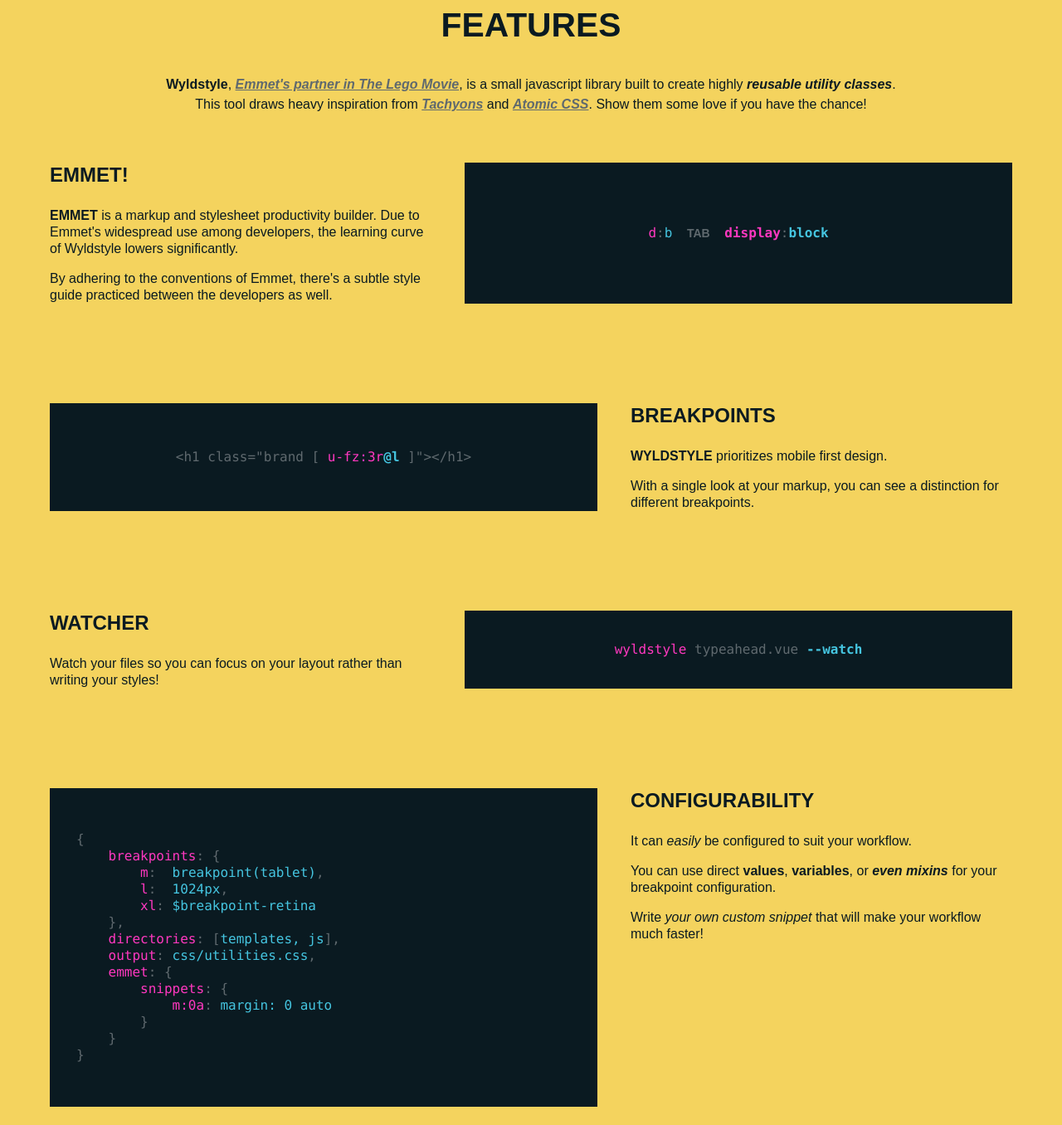
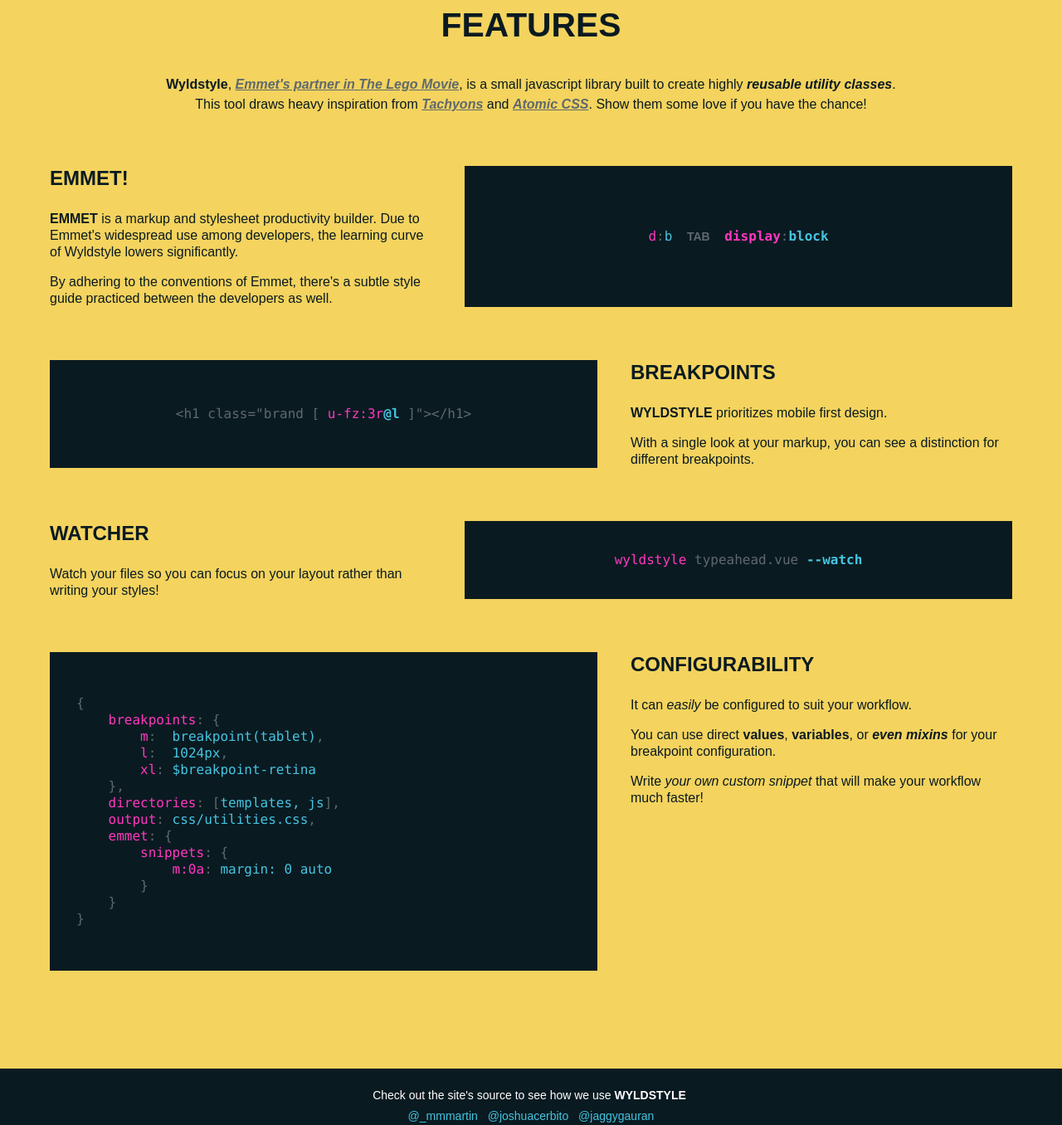
Before and after one commit to humans/wyldstyle.github.io, a website: page index.html in a window 1280 px wide. Shown: the part 960-2316 px from the top of the page at 83% size. Drawn offline with Linux system fonts and the light colour scheme.

Commit message:
The spacing still feels a bit off.

```diff
--- a/css/utilities.css
+++ b/css/utilities.css
@@ -24,7 +24,6 @@
 .u-lis\:n { list-style: none; }
 .u-mb\:1\.5r { margin-bottom: 1.5rem; }
 .u-mb\:1r { margin-bottom: 1rem; }
-.u-mb\:3\.75r { margin-bottom: 3.75rem; }
 .u-mb\:3r { margin-bottom: 3rem; }
 .u-ml\:0\.25r { margin-left: 0.25rem; }
 .u-ml\:0\.5r { margin-left: 0.5rem; }
@@ -62,11 +61,12 @@
 	.u-ai\:c\@m { align-items: center; }
 .u-d\:fx\@m { display: flex; }
 .u-mb\:0\@m { margin-bottom: 0; }
+.u-mb\:2r\@m { margin-bottom: 2rem; }
 .u-ml\:2\.5r\@m { margin-left: 2.5rem; }
 .u-ml\:a\@m { margin-left: auto; }
 .u-mt\:0\@m { margin-top: 0; }
-.u-pb\:3\.75r\@m { padding-bottom: 3.75rem; }
-.u-pt\:3\.75r\@m { padding-top: 3.75rem; }
+.u-pb\:2r\@m { padding-bottom: 2rem; }
+.u-pt\:2r\@m { padding-top: 2rem; }
 .u-pt\:7\.25\@m { padding-top: 7.25em; }
 .u-pt\:7\.25r\@m { padding-top: 7.25rem; }
 }
@@ -76,7 +76,6 @@
 .u-fxd\:r\@l { flex-direction: row; }
 .u-fxd\:rr\@l { flex-direction: row-reverse; }
 .u-jc\:sb\@l { justify-content: space-between; }
-.u-mb\:0\@l { margin-bottom: 0; }
 .u-ml\:2\.5r\@l { margin-left: 2.5rem; }
 .u-mt\:0\@l { margin-top: 0; }
 .u-mw\:28\.75r\@l { max-width: 28.75rem; }
--- a/index.html
+++ b/index.html
@@ -136,8 +136,8 @@
             </h2>
 
             <section class="blurb [
-                    u-mb:3.75r
-                    u-mb:0@l u-ta:c@l
+                    u-mb:3r
+                    u-mb:2r@m u-ta:c@l
                 ]">
                 <p><strong>Wyldstyle</strong>, <a class="preview [ a-c:$ocean-light u-fw:700 u-fs:i ]" href="http://www.lego.com/en-us/movie/explore/characters/wyldstyle">Emmet's partner in The Lego Movie</a>, is a small javascript library built to create highly <strong><em>reusable utility classes</em></strong>.</p>
 
@@ -146,7 +146,7 @@
 
             <section class="feature [
                     u-d:fx u-fxd:c u-mb:3r
-                    u-pt:3.75r@m u-pb:3.75r@m u-mb:0@m
+                    u-pt:2r@m u-pb:2r@m u-mb:0@m
                     u-fxd:r@l u-jc:sb@l
                 ]">
 
@@ -172,7 +172,7 @@
 
             <section class="feature [
                     u-d:fx u-fxd:c u-mb:3r
-                    u-pt:3.75r@m u-pb:3.75r@m u-mb:0@m
+                    u-pt:2r@m u-pb:2r@m u-mb:0@m
                     u-fxd:rr@l u-jc:sb@l u-fx:r
                 ]">
 
@@ -198,7 +198,7 @@
 
             <section class="feature [
                     u-d:fx u-fxd:c u-mb:3r
-                    u-pt:3.75r@m u-pb:3.75r@m u-mb:0@m
+                    u-pt:2r@m u-pb:2r@m u-mb:0@m
                     u-fxd:r@l u-jc:sb@l
                 ]">
 
@@ -223,7 +223,7 @@
 
             <section class="feature [
                     u-d:fx u-fxd:c u-mb:3r
-                    u-pt:3.75r@m u-pb:3.75r@m u-mb:0@m
+                    u-pt:2r@m u-pb:2r@m u-mb:0@m
                     u-fxd:rr@l u-jc:sb@l u-fx:r
                 ]">
 
```
